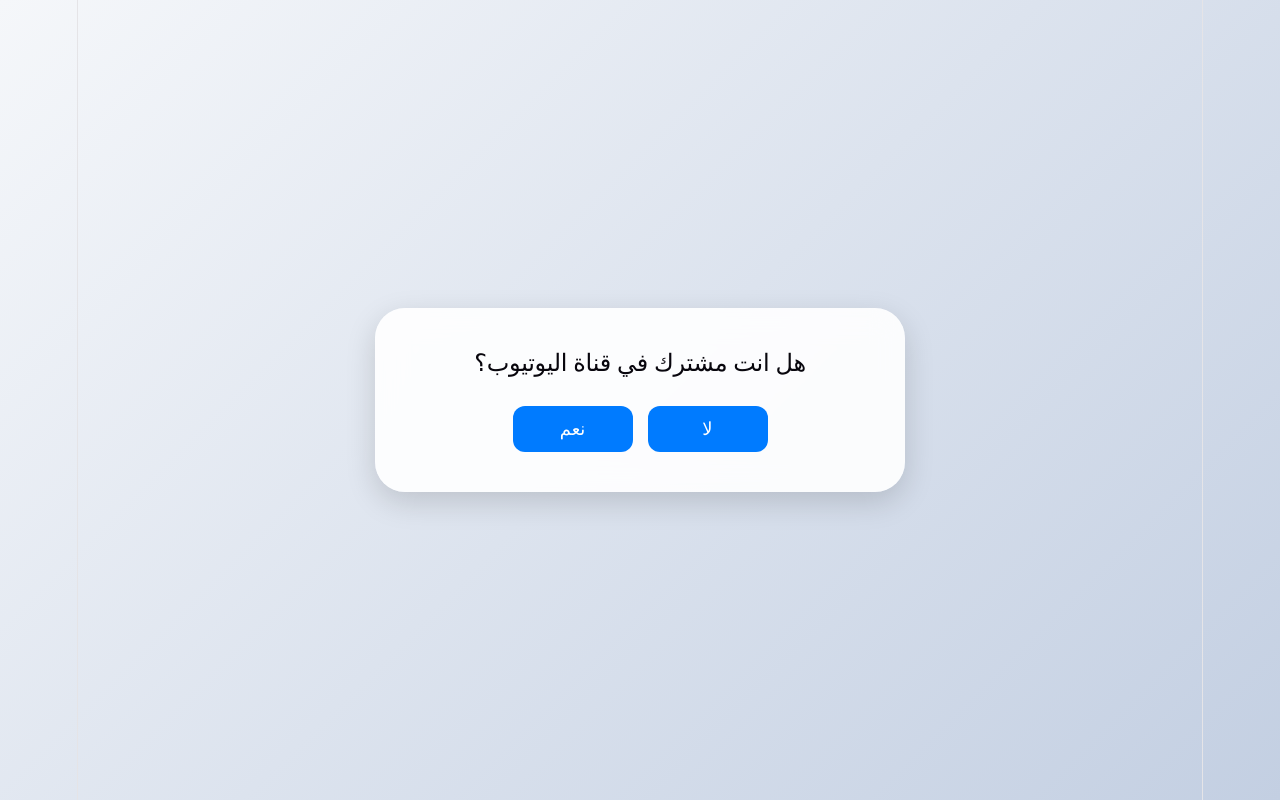
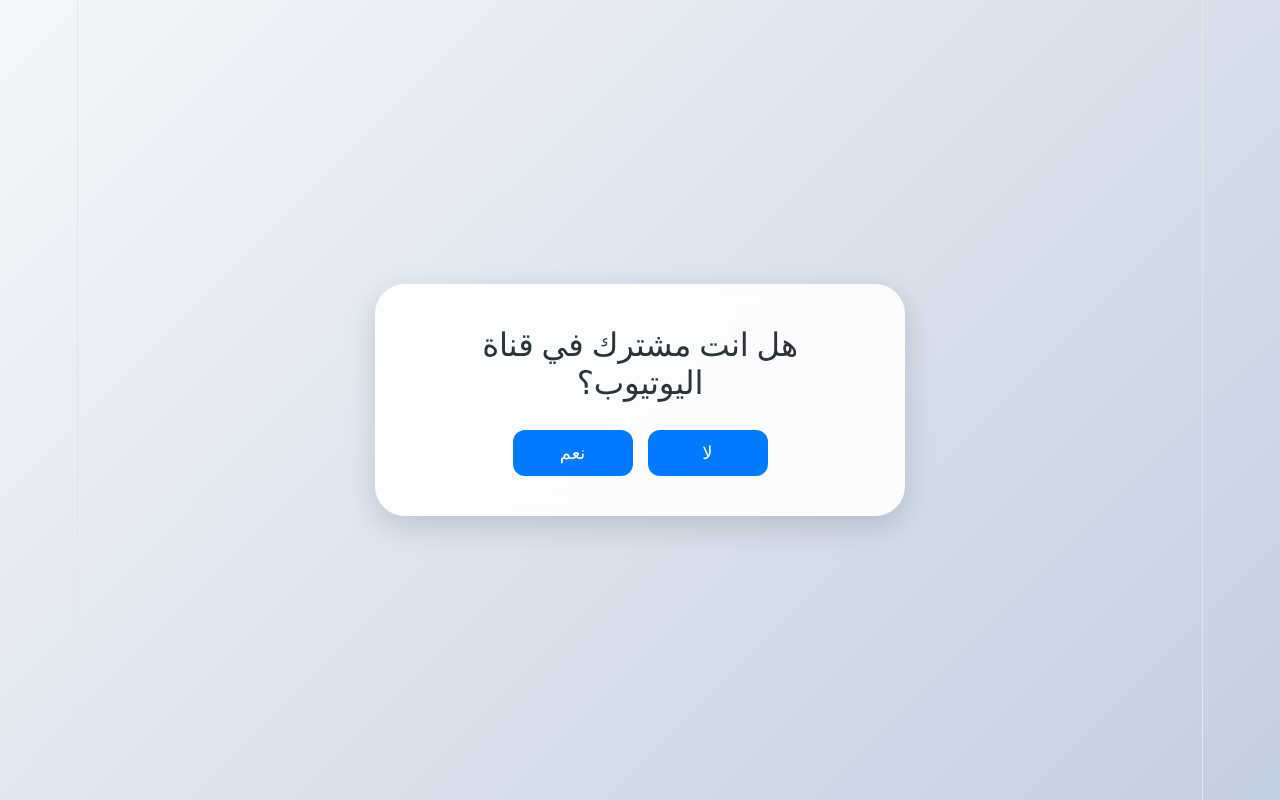
Before and after one commit to hipermr9-spec/Linker-DV, a React (Vite) app: page / in a window 1280 px wide. Built offline with nearby package versions, Linux system fonts and the light colour scheme.

Commit message:
v0.0.8 Production

```diff
--- a/Frontend/Pages/App.css
+++ b/Frontend/Pages/App.css
@@ -201,6 +201,15 @@
     align-items: center; /* هذا اللي يخلي الكارد في منتصف الشاشة عمودياً */
 }
 
+/* عدل هذا الجزء في ملف App.css */
+h2 {
+    font-size: 1.8rem;
+    color: #2d3436; /* تأكد أن اللون غامق وليس أبيض */
+    margin-bottom: 30px;
+    /* أضف هذا السطر لضمان ظهور النص فوق أي خلفية */
+    z-index: 10;
+}
+
 .onboarding-container {
     background: rgba(255, 255, 255, 0.9); /* زودنا العتامة شوي عشان يثقل الكارد */
     backdrop-filter: blur(15px);
```
